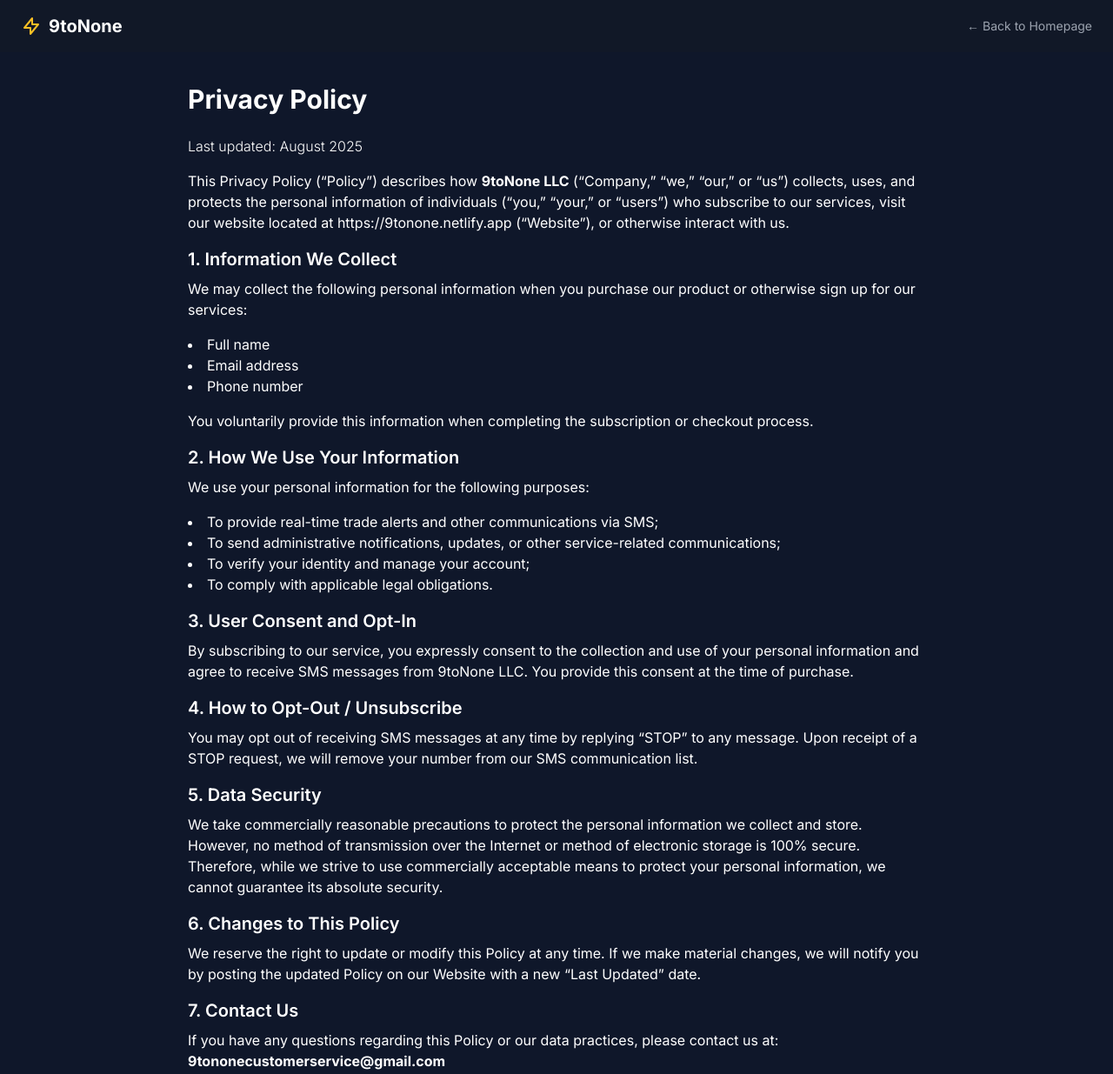
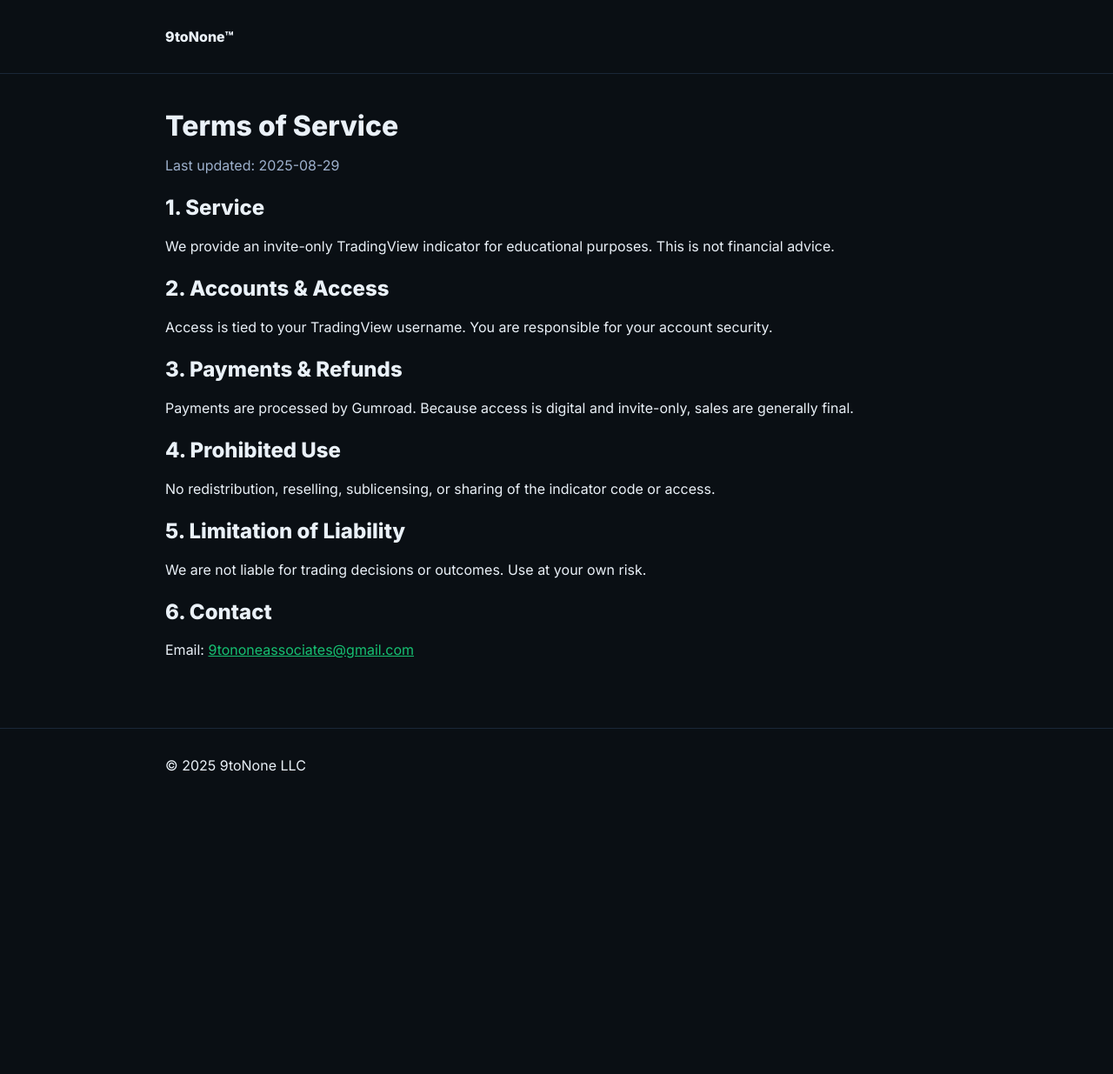
Before and after one commit to 9toNone/9toNone-landing, a website: page terms-of-service.html in a window 1280 px wide. Shown: the top 1235 px of the page at 87% size. After the commit the page ends 922 px from the top, so only its background shows below. Drawn offline with nearby package versions, Linux system fonts and the light colour scheme.

Commit message:
terms-of-service.html

```diff
--- a/terms-of-service.html
+++ b/terms-of-service.html
@@ -1,78 +1,43 @@
 <!DOCTYPE html>
 <html lang="en">
 <head>
-  <meta charset="UTF-8">
-  <meta name="viewport" content="width=device-width, initial-scale=1.0">
-  <title>Privacy Policy | 9toNone LLC</title>
-  <script src="https://cdn.tailwindcss.com"></script>
-  <link href="https://fonts.googleapis.com/css2?family=Inter:wght@300;400;600;700;900&display=swap" rel="stylesheet">
+  <meta charset="UTF-8"><meta name="viewport" content="width=device-width, initial-scale=1">
+  <title>Terms of Service — 9toNone</title>
+  <link rel="preconnect" href="https://fonts.googleapis.com">
+  <link href="https://fonts.googleapis.com/css2?family=Inter:wght@400;600;800&display=swap" rel="stylesheet">
   <style>
-    :root { --primary:#fcd34d; --dark:#0f172a; }
-    body  { background:var(--dark); color:white; font-family:'Inter',sans-serif; }
+    body{font-family:Inter,system-ui,-apple-system,Segoe UI,Roboto,Arial;background:#0a0f14;color:#eaf1f8;margin:0}
+    .wrap{max-width:900px;margin:0 auto;padding:32px}
+    a{color:#16c172}
+    header,footer{border-bottom:1px solid #1a2738}
+    footer{border-top:1px solid #1a2738;border-bottom:0;margin-top:32px}
+    h1{font-size:32px;margin:8px 0}
+    h2{margin-top:24px}
+    .muted{color:#9db0cc}
   </style>
 </head>
 <body>
-  <!-- Navbar -->
-  <nav class="w-full bg-gray-900 py-4 px-6 fixed top-0 left-0">
-    <div class="max-w-7xl mx-auto flex justify-between items-center">
-      <div class="flex space-x-2 items-center">
-        <svg class="w-6 h-6 text-amber-400" fill="none" stroke="currentColor" viewBox="0 0 24 24">
-          <path stroke-linecap="round" stroke-linejoin="round" stroke-width="2" d="M13 10V3L4 14h7v7l9-11h-7z"/>
-        </svg>
-        <span class="font-bold text-xl">9toNone</span>
-      </div>
-      <a href="/" class="text-sm text-gray-400 hover:text-amber-400">← Back to Homepage</a>
-    </div>
-  </nav>
-
-  <div class="pt-24 max-w-4xl mx-auto px-6">
-    <h1 class="text-3xl font-bold mb-6">Privacy Policy</h1>
-    <p class="mb-4 font-light">Last updated: August 2025</p>
-
-    <p class="mb-4">This Privacy Policy (“Policy”) describes how <strong>9toNone LLC</strong> (“Company,” “we,” “our,” or “us”) collects, uses, and protects the personal information of individuals (“you,” “your,” or “users”) who subscribe to our services, visit our website located at https://9tonone.netlify.app (“Website”), or otherwise interact with us.</p>
-
-    <h2 class="text-xl font-semibold mb-2">1. Information We Collect</h2>
-    <p class="mb-4">We may collect the following personal information when you purchase our product or otherwise sign up for our services:</p>
-    <ul class="list-disc list-inside mb-4">
-      <li>Full name</li>
-      <li>Email address</li>
-      <li>Phone number</li>
-    </ul>
-    <p class="mb-4">You voluntarily provide this information when completing the subscription or checkout process.</p>
-
-    <h2 class="text-xl font-semibold mb-2">2. How We Use Your Information</h2>
-    <p class="mb-4">We use your personal information for the following purposes:</p>
-    <ul class="list-disc list-inside mb-4">
-      <li>To provide real-time trade alerts and other communications via SMS;</li>
-      <li>To send administrative notifications, updates, or other service-related communications;</li>
-      <li>To verify your identity and manage your account;</li>
-      <li>To comply with applicable legal obligations.</li>
-    </ul>
-
-    <h2 class="text-xl font-semibold mb-2">3. User Consent and Opt-In</h2>
-    <p class="mb-4">By subscribing to our service, you expressly consent to the collection and use of your personal information and agree to receive SMS messages from 9toNone LLC. You provide this consent at the time of purchase.</p>
-
-    <h2 class="text-xl font-semibold mb-2">4. How to Opt-Out / Unsubscribe</h2>
-    <p class="mb-4">You may opt out of receiving SMS messages at any time by replying “STOP” to any message. Upon receipt of a STOP request, we will remove your number from our SMS communication list.</p>
-
-    <h2 class="text-xl font-semibold mb-2">5. Data Security</h2>
-    <p class="mb-4">We take commercially reasonable precautions to protect the personal information we collect and store. However, no method of transmission over the Internet or method of electronic storage is 100% secure. Therefore, while we strive to use commercially acceptable means to protect your personal information, we cannot guarantee its absolute security.</p>
-
-    <h2 class="text-xl font-semibold mb-2">6. Changes to This Policy</h2>
-    <p class="mb-4">We reserve the right to update or modify this Policy at any time. If we make material changes, we will notify you by posting the updated Policy on our Website with a new “Last Updated” date.</p>
-
-    <h2 class="text-xl font-semibold mb-2">7. Contact Us</h2>
-    <p class="mb-10">If you have any questions regarding this Policy or our data practices, please contact us at:<br>
-      <strong>9tononecustomerservice@gmail.com</strong>
-    </p>
-  </div>
-
-  <footer class="bg-gray-900 border-t border-gray-800 py-6">
-    <div class="max-w-7xl mx-auto flex justify-center space-x-6">
-      <a href="/terms-of-service.html" class="text-gray-400 hover:text-amber-400">Terms of Service</a>
-      <a href="/privacy-policy.html" class="text-gray-400 hover:text-amber-400">Privacy Policy</a>
-      <a href="mailto:9tononecustomerservice@gmail.com" class="text-gray-400 hover:text-amber-400">Contact</a>
-    </div>
-  </footer>
+  <header><div class="wrap"><strong>9toNone™</strong></div></header>
+  <main class="wrap">
+    <h1>Terms of Service</h1>
+    <p class="muted">Last updated: <span id="d"></span></p>
+    <h2>1. Service</h2>
+    <p>We provide an invite-only TradingView indicator for educational purposes. This is not financial advice.</p>
+    <h2>2. Accounts & Access</h2>
+    <p>Access is tied to your TradingView username. You are responsible for your account security.</p>
+    <h2>3. Payments & Refunds</h2>
+    <p>Payments are processed by Gumroad. Because access is digital and invite-only, sales are generally final.</p>
+    <h2>4. Prohibited Use</h2>
+    <p>No redistribution, reselling, sublicensing, or sharing of the indicator code or access.</p>
+    <h2>5. Limitation of Liability</h2>
+    <p>We are not liable for trading decisions or outcomes. Use at your own risk.</p>
+    <h2>6. Contact</h2>
+    <p>Email: <a href="mailto:9tononeassociates@gmail.com">9tononeassociates@gmail.com</a></p>
+  </main>
+  <footer><div class="wrap">© <span id="y"></span> 9toNone LLC</div></footer>
+  <script>
+    document.getElementById('y').textContent=new Date().getFullYear();
+    document.getElementById('d').textContent=new Date().toISOString().slice(0,10);
+  </script>
 </body>
 </html>
```
